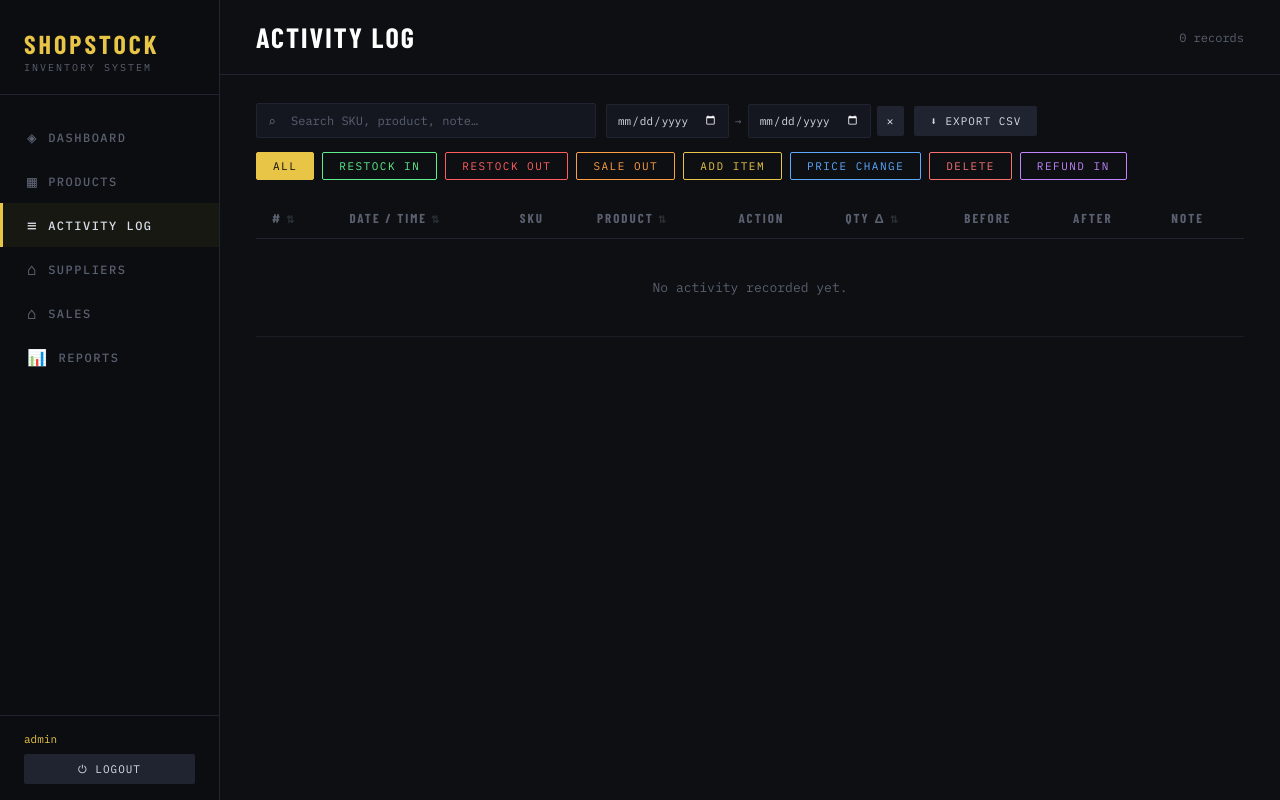
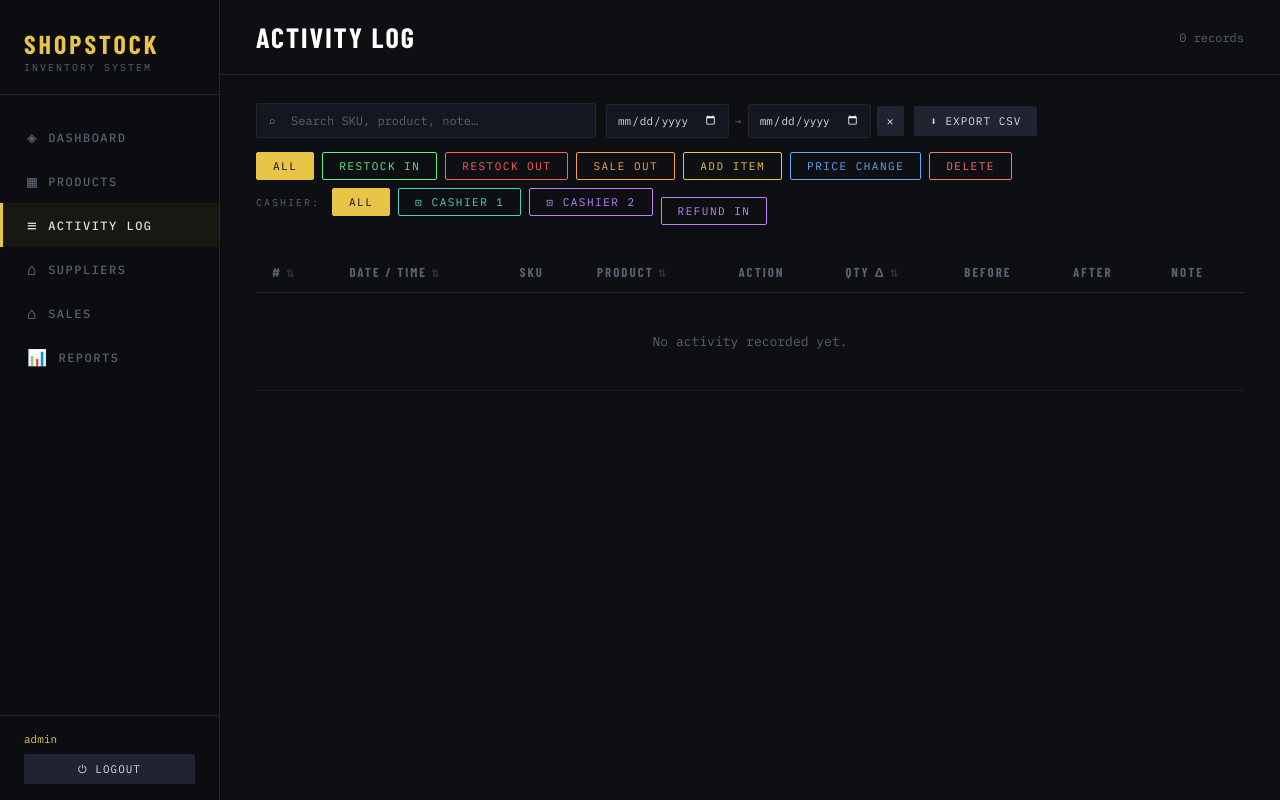
Before and after one commit to harini45o6/Inventory-Management, a Flask app: page /activity_log in a window 1280 px wide. Run offline with Flask 3, Linux system fonts and the light colour scheme; a user stored in the database is signed in; data that the repository does not hold is empty; some web fonts are replaced.

Commit message:
cashier2

```diff
--- a/web_Inven/app.py
+++ b/web_Inven/app.py
@@ -68,7 +68,7 @@ def login():
             db = get_db()
             cursor = db.cursor(dictionary=True)
             cursor.execute(
-                "SELECT username, password, role FROM users WHERE username = %s",
+                "SELECT id, username, password, role FROM users WHERE username = %s",
                 (username,)
             )
             user = cursor.fetchone()
@@ -83,6 +83,7 @@ def login():
                 else:
                     session["username"] = username
                     session["role"]     = user["role"]
+                    session["user_id"]  = user["id"]
                     session.permanent   = False
                     if user["role"] == "cashier":
                         return redirect(url_for("billing"))
@@ -121,31 +122,35 @@ def cashier_dashboard():
     db = get_db()
     cursor = db.cursor(dictionary=True)
     now = datetime.now()
-
-    # Today's transaction count
+    cashier_id = session.get("user_id")
+
+    # Today's transaction count (this cashier only)
     cursor.execute("""
         SELECT COUNT(*) AS v FROM sales
         WHERE DATE(sale_date) = CURDATE() AND status = 'completed'
-    """)
+        AND cashier_id = %s
+    """, (cashier_id,))
     today_count = cursor.fetchone()["v"]
 
-    # Today's revenue
+    # Today's revenue (this cashier only)
     cursor.execute("""
         SELECT COALESCE(SUM(total), 0) AS v FROM sales
         WHERE DATE(sale_date) = CURDATE() AND status = 'completed'
-    """)
+        AND cashier_id = %s
+    """, (cashier_id,))
     today_revenue = float(cursor.fetchone()["v"])
 
-    # Items sold today
+    # Items sold today (this cashier only)
     cursor.execute("""
         SELECT COALESCE(SUM(si.qty), 0) AS v
         FROM sale_items si
         JOIN sales s ON si.sale_id = s.id
         WHERE DATE(s.sale_date) = CURDATE() AND s.status = 'completed'
-    """)
+        AND s.cashier_id = %s
+    """, (cashier_id,))
     today_items = int(cursor.fetchone()["v"])
 
-    # Recent 8 sales
+    # Recent 8 sales (this cashier only)
     cursor.execute("""
         SELECT s.id, s.invoice_no, COALESCE(c.name, s.customer, '—') AS customer,
                s.total, s.sale_date, s.status,
@@ -153,23 +158,25 @@ def cashier_dashboard():
         FROM sales s
         LEFT JOIN customers c ON c.id = s.customer_id
         LEFT JOIN sale_items si ON si.sale_id = s.id
+        WHERE s.cashier_id = %s
         GROUP BY s.id, s.invoice_no, c.name, s.customer, s.total, s.sale_date, s.status
         ORDER BY s.id DESC LIMIT 8
-    """)
+    """, (cashier_id,))
     recent_sales = cursor.fetchall()
 
-    # Top products today by revenue
+    # Top products today by revenue (this cashier only)
     cursor.execute("""
         SELECT si.name, SUM(si.qty) AS qty, SUM(si.line_total) AS revenue
         FROM sale_items si
         JOIN sales s ON si.sale_id = s.id
         WHERE DATE(s.sale_date) = CURDATE() AND s.status = 'completed'
+        AND s.cashier_id = %s
         GROUP BY si.name
         ORDER BY revenue DESC LIMIT 6
-    """)
+    """, (cashier_id,))
     top_today = cursor.fetchall()
 
-    # Low stock items (cashier awareness)
+    # Low stock items (cashier awareness — shared across all cashiers)
     cursor.execute("""
         SELECT sku, name, category, stock, price
         FROM products WHERE stock < 10 ORDER BY stock ASC LIMIT 6
@@ -1047,9 +1054,9 @@ def sales_add():
 
         # Insert sale header
         cursor.execute("""
-            INSERT INTO sales (invoice_no, customer, customer_id, total, note, status)
-            VALUES (%s, %s, %s, %s, %s, 'completed')
-        """, (invoice_no, display_name, customer_id or None, total, note or None))
+            INSERT INTO sales (invoice_no, customer, customer_id, total, note, status, cashier_id)
+            VALUES (%s, %s, %s, %s, %s, 'completed', %s)
+        """, (invoice_no, display_name, customer_id or None, total, note or None, session.get("user_id")))
         sale_id = cursor.lastrowid
 
         # Insert line items + decrement stock
@@ -1494,6 +1501,12 @@ def activity_log():
     for log in logs:
         if log.get("datetime") and hasattr(log["datetime"], "strftime"):
             log["datetime"] = log["datetime"].strftime("%Y-%m-%d %H:%M:%S")
+        # Extract cashier name from note — notes end with "by <username>"
+        note = log.get("note") or ""
+        if " by " in note:
+            log["cashier"] = note.split(" by ")[-1].strip()
+        else:
+            log["cashier"] = ""
     return render_template("activity_log.html", logs=logs, username=session["username"])
 
 # ── BILLING COUNTER (Cashier POS) ─────────────────────────────────────────────
@@ -1501,7 +1514,7 @@ def activity_log():
 @app.route("/billing")
 @login_required
 def billing():
-    """Full-screen supermarket POS — cashier only."""
+    """Full-screen supermarket — cashier only."""
     db = get_db()
     cursor = db.cursor(dictionary=True)
 
@@ -1517,17 +1530,20 @@ def billing():
     cursor.execute("SELECT DISTINCT category FROM products ORDER BY category")
     categories = [r["category"] for r in cursor.fetchall()]
 
-    # Today's stats
+    # Today's stats (this cashier only)
+    cashier_id = session.get("user_id")
     cursor.execute("""
         SELECT COUNT(*) AS v FROM sales
         WHERE DATE(sale_date) = CURDATE() AND status = 'completed'
-    """)
+        AND cashier_id = %s
+    """, (cashier_id,))
     today_count = cursor.fetchone()["v"]
 
     cursor.execute("""
         SELECT COALESCE(SUM(total), 0) AS v FROM sales
         WHERE DATE(sale_date) = CURDATE() AND status = 'completed'
-    """)
+        AND cashier_id = %s
+    """, (cashier_id,))
     today_revenue = float(cursor.fetchone()["v"])
 
     cursor.execute("""
@@ -1535,7 +1551,8 @@ def billing():
         FROM sale_items si
         JOIN sales s ON si.sale_id = s.id
         WHERE DATE(s.sale_date) = CURDATE() AND s.status = 'completed'
-    """)
+        AND s.cashier_id = %s
+    """, (cashier_id,))
     today_items = int(cursor.fetchone()["v"])
 
     # Next invoice number
@@ -1590,17 +1607,20 @@ def billing_today_stats():
     """Return today's summary stats as JSON for live refresh after a sale."""
     db = get_db()
     cursor = db.cursor(dictionary=True)
+    cashier_id = session.get("user_id")
 
     cursor.execute("""
         SELECT COUNT(*) AS v FROM sales
         WHERE DATE(sale_date) = CURDATE() AND status = 'completed'
-    """)
+        AND cashier_id = %s
+    """, (cashier_id,))
     today_count = cursor.fetchone()["v"]
 
     cursor.execute("""
         SELECT COALESCE(SUM(total), 0) AS v FROM sales
         WHERE DATE(sale_date) = CURDATE() AND status = 'completed'
-    """)
+        AND cashier_id = %s
+    """, (cashier_id,))
     today_revenue = float(cursor.fetchone()["v"])
 
     cursor.execute("""
@@ -1608,7 +1628,8 @@ def billing_today_stats():
         FROM sale_items si
         JOIN sales s ON si.sale_id = s.id
         WHERE DATE(s.sale_date) = CURDATE() AND s.status = 'completed'
-    """)
+        AND s.cashier_id = %s
+    """, (cashier_id,))
     today_items = int(cursor.fetchone()["v"])
 
     db.close()
@@ -1631,6 +1652,7 @@ def cashier_my_sales():
     cursor = db.cursor(dictionary=True)
 
     date_filter = request.args.get("date", "today")
+    cashier_id = session.get("user_id")
 
     if date_filter == "week":
         date_clause = "AND DATE(s.sale_date) >= DATE_SUB(CURDATE(), INTERVAL 7 DAY)"
@@ -1649,7 +1671,7 @@ def cashier_my_sales():
         FROM sales s
         LEFT JOIN customers c ON c.id = s.customer_id
         LEFT JOIN sale_items si ON si.sale_id = s.id
-        WHERE 1=1 {date_clause}
+        WHERE s.cashier_id = {int(cashier_id)} {date_clause}
         GROUP BY s.id ORDER BY s.id DESC
     """)
     my_sales = cursor.fetchall()
@@ -1657,7 +1679,7 @@ def cashier_my_sales():
     stats_date_clause = date_clause.replace("s.sale_date", "sale_date")
     cursor.execute(f"""
         SELECT COUNT(*) AS cnt, COALESCE(SUM(total),0) AS rev
-        FROM sales WHERE status='completed' {stats_date_clause}
+        FROM sales WHERE status='completed' AND cashier_id = {int(cashier_id)} {stats_date_clause}
     """)
     stats = cursor.fetchone()
 
@@ -1679,15 +1701,17 @@ def cashier_customers():
         return redirect(url_for("customers"))
     db = get_db()
     cursor = db.cursor(dictionary=True)
+    cashier_id = session.get("user_id")
+    # Show only customers who have had at least one sale with this cashier
     cursor.execute("""
         SELECT c.id, c.name, c.phone, c.email, c.created_at,
                COUNT(s.id) AS total_orders,
                COALESCE(SUM(s.total), 0) AS total_spent,
                MAX(s.sale_date) AS last_visit
         FROM customers c
-        LEFT JOIN sales s ON s.customer_id = c.id
+        INNER JOIN sales s ON s.customer_id = c.id AND s.cashier_id = %s
         GROUP BY c.id ORDER BY c.id DESC
-    """)
+    """, (cashier_id,))
     customer_list = cursor.fetchall()
     # Convert datetime objects to strings for JSON safety
     for c in customer_list:
@@ -1709,15 +1733,16 @@ def cashier_customer_sales(customer_id):
     """Return all sales for a customer as JSON — used by the refund modal."""
     db = get_db()
     cursor = db.cursor(dictionary=True)
+    cashier_id = session.get("user_id")
     cursor.execute("""
         SELECT s.id, s.invoice_no, s.total, s.sale_date, s.status, s.note,
                COALESCE(SUM(si.qty), 0) AS item_count
         FROM sales s
         LEFT JOIN sale_items si ON si.sale_id = s.id
-        WHERE s.customer_id = %s
+        WHERE s.customer_id = %s AND s.cashier_id = %s
         GROUP BY s.id
         ORDER BY s.id DESC
-    """, (customer_id,))
+    """, (customer_id, cashier_id))
     sales = cursor.fetchall()
     db.close()
     result = []
--- a/web_Inven/templates/activity_log.html
+++ b/web_Inven/templates/activity_log.html
@@ -179,6 +179,43 @@ mark {
   font-size: 13px;
 }
 
+/* ── Cashier filter pills ── */
+.cashier-filters {
+  display: flex;
+  flex-wrap: wrap;
+  gap: 8px;
+  margin-bottom: 18px;
+  align-items: center;
+}
+.cashier-label {
+  font-size: 10px;
+  letter-spacing: 2px;
+  text-transform: uppercase;
+  color: var(--muted);
+  margin-right: 4px;
+}
+.cashier-pill {
+  padding: 6px 16px;
+  font-family: var(--font-mono);
+  font-size: 11px;
+  letter-spacing: 1.5px;
+  text-transform: uppercase;
+  border-radius: 2px;
+  cursor: pointer;
+  border: 1px solid var(--border);
+  background: transparent;
+  color: var(--muted);
+  transition: all .15s;
+  user-select: none;
+}
+.cashier-pill:hover { color: var(--text); border-color: var(--text); }
+.cashier-pill[data-cashier=""].active         { background: var(--accent);  border-color: var(--accent);  color: #0d0f12; }
+.cashier-pill[data-cashier="cashier1"].active { background: var(--accent2); border-color: var(--accent2); color: #0d0f12; }
+.cashier-pill[data-cashier="cashier2"].active { background: #c084fc;        border-color: #c084fc;        color: #0d0f12; }
+.cashier-pill[data-cashier=""]        { border-color: var(--accent);  color: var(--accent); }
+.cashier-pill[data-cashier="cashier1"]{ border-color: var(--accent2); color: var(--accent2); }
+.cashier-pill[data-cashier="cashier2"]{ border-color: #c084fc;        color: #c084fc; }
+
 /* ── Sortable headers ── */
 thead th.sortable {
   cursor: pointer;
@@ -231,6 +268,14 @@ thead th:not(.sort-asc):not(.sort-desc) .sort-icon::after { content: '⇅'; }
     <button class="action-pill" data-action="Add Item"     onclick="setFilter(this)">Add Item</button>
     <button class="action-pill" data-action="Price Change" onclick="setFilter(this)">Price Change</button>
     <button class="action-pill" data-action="Delete"       onclick="setFilter(this)">Delete</button>
+
+  <!-- ── Cashier filter pills ── -->
+  <div class="cashier-filters">
+    <span class="cashier-label">Cashier:</span>
+    <button class="cashier-pill active" data-cashier="" onclick="setCashierFilter(this)">All</button>
+    <button class="cashier-pill" data-cashier="cashier1" onclick="setCashierFilter(this)">⊡ Cashier 1</button>
+    <button class="cashier-pill" data-cashier="cashier2" onclick="setCashierFilter(this)">⊡ Cashier 2</button>
+  </div>
     <button class="action-pill" data-action="Refund IN"    onclick="setFilter(this)">Refund In</button>
   </div>
 
@@ -257,6 +302,7 @@ thead th:not(.sort-asc):not(.sort-desc) .sort-icon::after { content: '⇅'; }
           data-search="{{ (log.sku ~ ' ' ~ log.name ~ ' ' ~ (log.note or ''))|lower }}"
           data-date="{{ log.datetime[:10] if log.datetime else '' }}"
           data-qty="{{ log.qty_change }}"
+          data-cashier="{{ log.cashier }}"
         >
           <td style="color:var(--muted);">{{ log.id }}</td>
           <td style="font-size:11px;white-space:nowrap;" data-raw="{{ log.datetime }}">{{ log.datetime }}</td>
@@ -306,14 +352,23 @@ let activeFilter = '';
 let activeSearch  = '';
 let activeDateFrom = '';
 let activeDateTo   = '';
+let activeCashier  = '';
 let sortCol = -1;
 let sortAsc = true;
 
-/* ── Filter pill ── */
+/* ── Action filter pill ── */
 function setFilter(btn) {
   document.querySelectorAll('.action-pill').forEach(p => p.classList.remove('active'));
   btn.classList.add('active');
   activeFilter = btn.dataset.action;
+  applyFilters();
+}
+
+/* ── Cashier filter pill ── */
+function setCashierFilter(btn) {
+  document.querySelectorAll('.cashier-pill').forEach(p => p.classList.remove('active'));
+  btn.classList.add('active');
+  activeCashier = btn.dataset.cashier;
   applyFilters();
 }
 
@@ -351,6 +406,9 @@ function applyFilters() {
     // Action pill filter
     const actionMatch = !activeFilter || row.dataset.action === activeFilter;
 
+    // Cashier filter — matches data-cashier attribute
+    const cashierMatch = !activeCashier || row.dataset.cashier === activeCashier;
+
     // Search filter — checks SKU, product name, note
     const searchMatch = !activeSearch || row.dataset.search.includes(activeSearch);
 
@@ -359,7 +417,7 @@ function applyFilters() {
     const dateFromMatch = !activeDateFrom || rowDate >= activeDateFrom;
     const dateToMatch   = !activeDateTo   || rowDate <= activeDateTo;
 
-    const show = actionMatch && searchMatch && dateFromMatch && dateToMatch;
+    const show = actionMatch && cashierMatch && searchMatch && dateFromMatch && dateToMatch;
     row.style.display = show ? '' : 'none';
 
     // Highlight search term in product name and note cells
```
Also changed, not shown: 2 other files.
